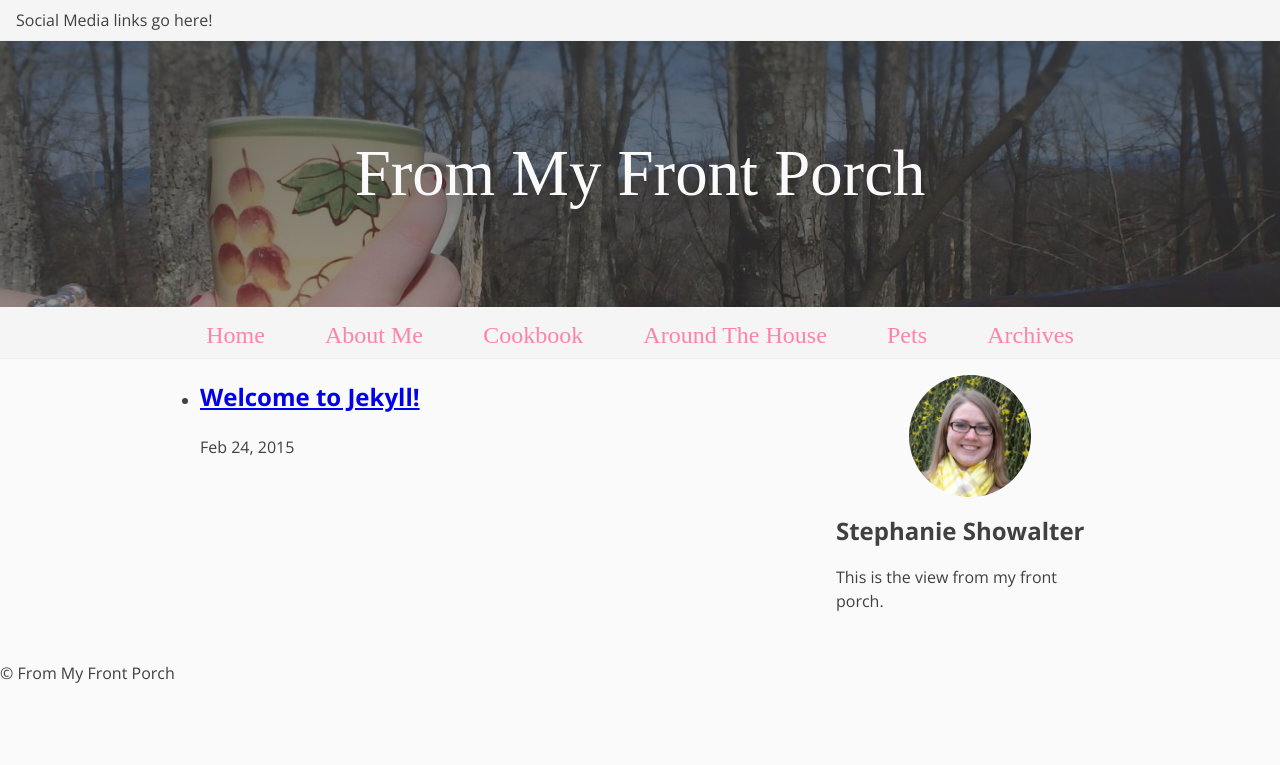
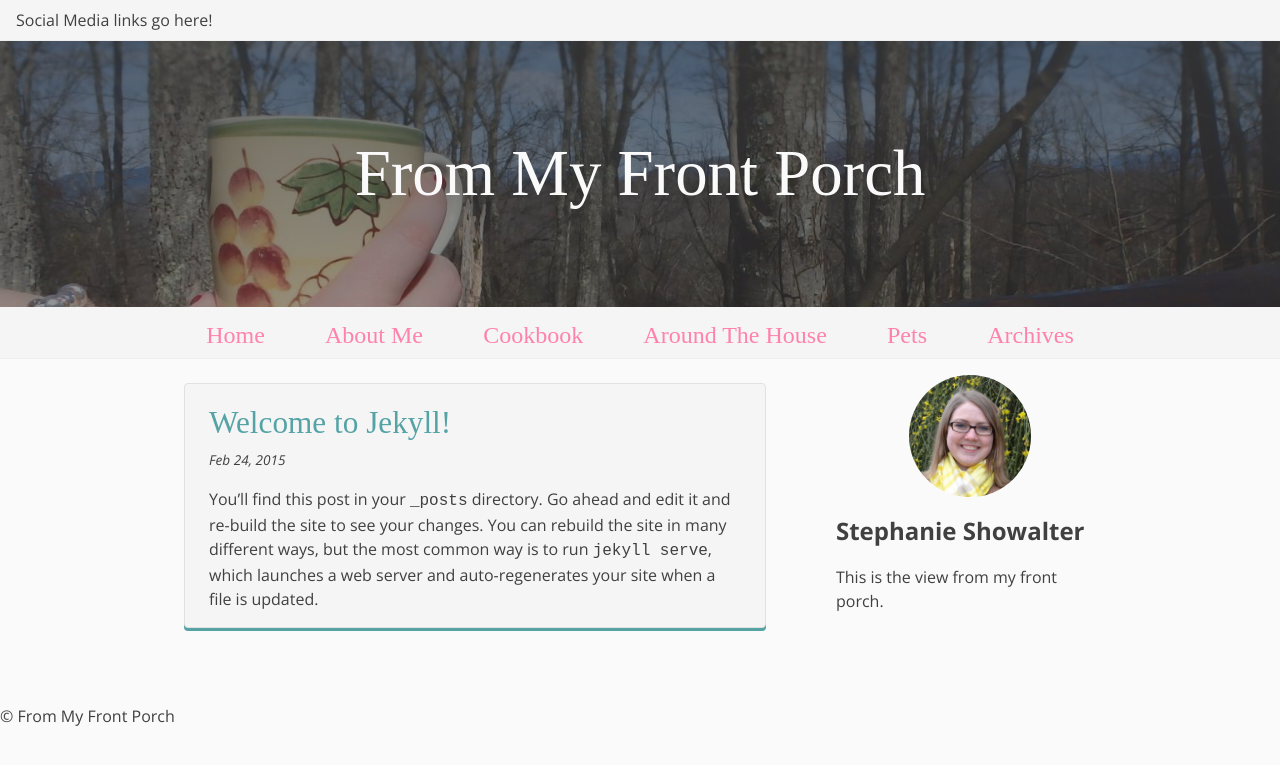
Before and after one commit to orangedaisy/frommyfrontporch, a Jekyll site: the page built from index.html, in a window 1280 px wide. Shown: the top 765 px of the page. Built offline with Jekyll 4.4.1, drawn with Linux system fonts in a browser that asks for light colours; some web fonts are replaced; Markdown is read by kramdown in place of the engine named in the settings; the list of posts is cut into pages by our own code.

Commit message:
Style post list and cards

```diff
--- /dev/null
+++ b/_sass/components/_c-post-card.scss
@@ -0,0 +1,43 @@
+// ----------
+//
+// post-card
+//
+// Post card container. This is used in our post-list
+// to show the post title, meta-data, description,
+// and 'read more' link
+//
+// ----------
+
+.c-post-card {
+  background: shade($c-white,2%);
+  border: 1px solid shade($c-white,10%);
+  border-radius: 4px;
+  box-shadow: 0 3px 0 palette(teal);
+  margin: 0 1.5rem 2.25rem;
+  padding: 1rem 1.5rem;
+}
+
+.c-post-card__title {
+  font: {
+    family: $f-brand;
+    size: modular-scale(1em,3,1.25);
+    weight: 400;
+  }
+  margin: 0 auto;
+
+  a {
+    color: palette(teal);
+    text-decoration: none;
+  }
+}
+
+.c-post-card__meta {
+  font: {
+    size: 85%;
+    style: italic;
+  }
+}
+
+.c-post-card__excerpt {
+  margin-bottom: 0;
+}
--- /dev/null
+++ b/_sass/objects/_o-post-list.scss
@@ -0,0 +1,13 @@
+// ----------
+//
+// post-list
+//
+// Styles for our post-list container
+//
+// ----------
+
+.o-post-list {
+  list-style-type: none;
+  margin: 0;
+  padding: 1.5rem 0;
+}
--- a/css/style.scss
+++ b/css/style.scss
@@ -38,6 +38,8 @@ $i-header: url("{{ "/assets/img/fmfp-header.jpg" | prepend: site.baseurl }}");
 @import "objects/o-site-nav";
 @import "objects/o-site-content";
 @import "objects/o-site-sidebar";
+@import "objects/o-post-list";
 
 // components
 @import "components/c-social-media";
+@import "components/c-post-card";
--- a/index.html
+++ b/index.html
@@ -12,6 +12,7 @@ layout: default
 
       <span class="c-post-card__meta">{{ post.date | date: "%b %-d, %Y" }}</span>
 
+      <p class="c-post-card__excerpt">{{ post.excerpt | remove: '<p>' | remove: '</p>' }}
     </li>
   {% endfor %}
 </ul>
```
